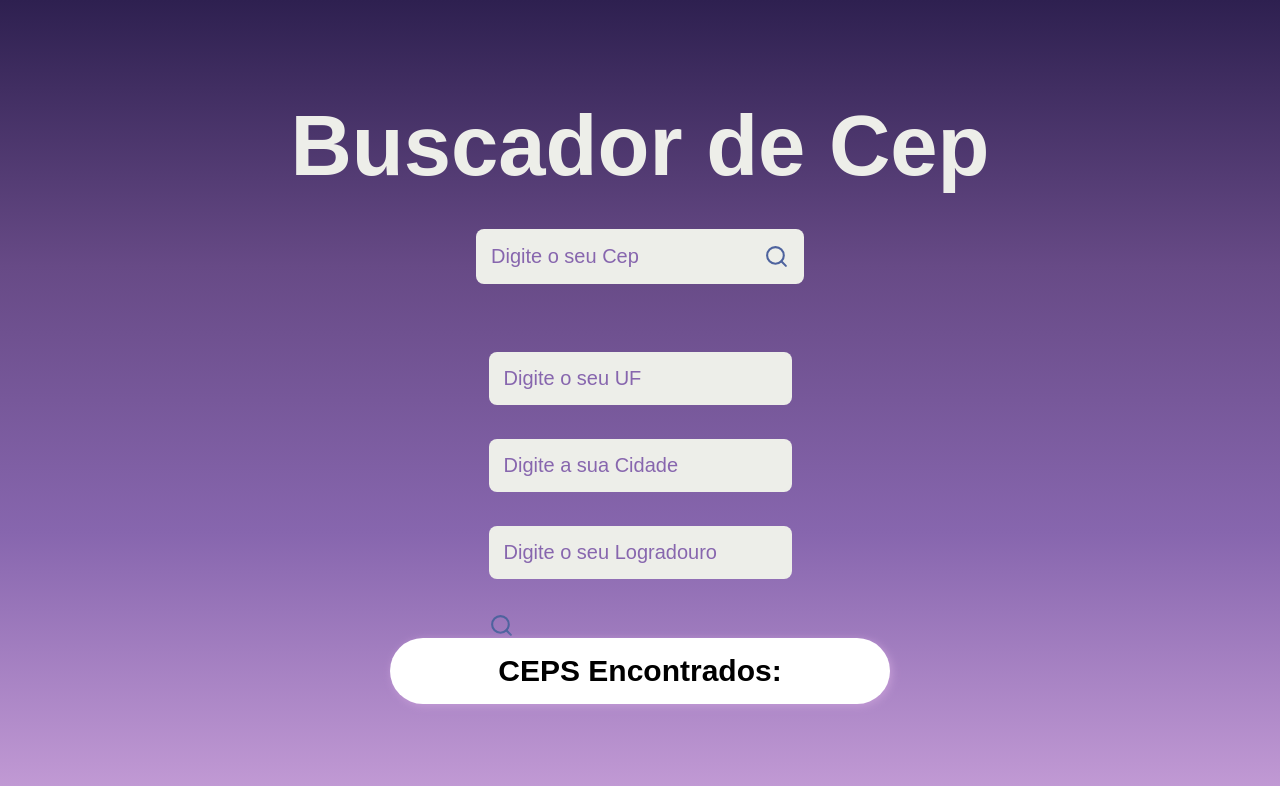
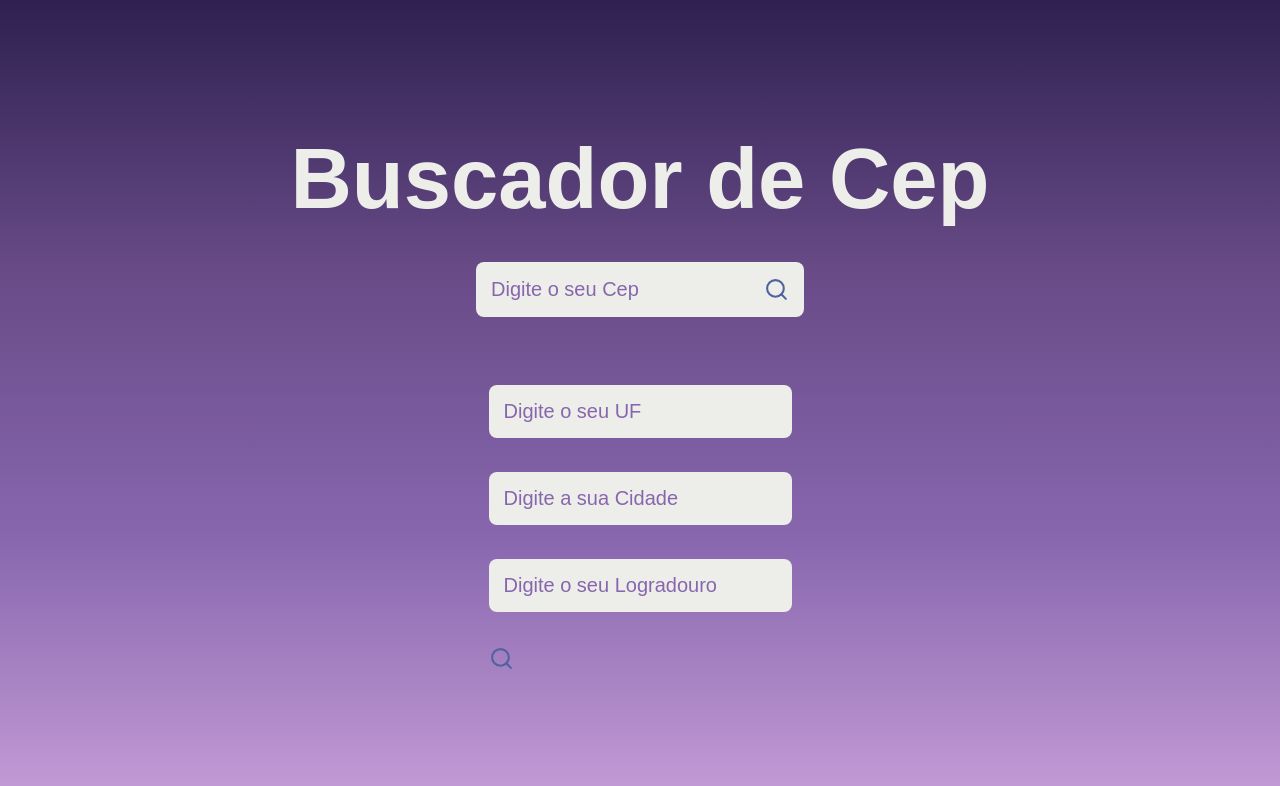
Before and after one commit to jubassul/brazilian-postalcode, a React (Create React App) app: page / in a window 1280 px wide. Shown: the top 786 px of the page. Built offline with nearby package versions, Linux system fonts and the light colour scheme.

Commit message:
add cep on the interface

```diff
--- a/src/App.js
+++ b/src/App.js
@@ -98,9 +98,16 @@ function App() {
           </span>
         </div>
       )}
-      <div className="main">
-      <h2> CEPS Encontrados: {searchCep.cep} </h2>
-      </div>
+      {Object.keys(searchCep).length > 0 && (
+        <div className="main">
+          <h2>Ceps Encontrados:</h2>
+          <ul>
+            {searchCep.map((searchCeps) => (
+              <li key={searchCeps.cep}>{searchCeps.cep}</li>
+            ))}
+          </ul>
+        </div>
+      )}
     </div>
   );
 }
```
